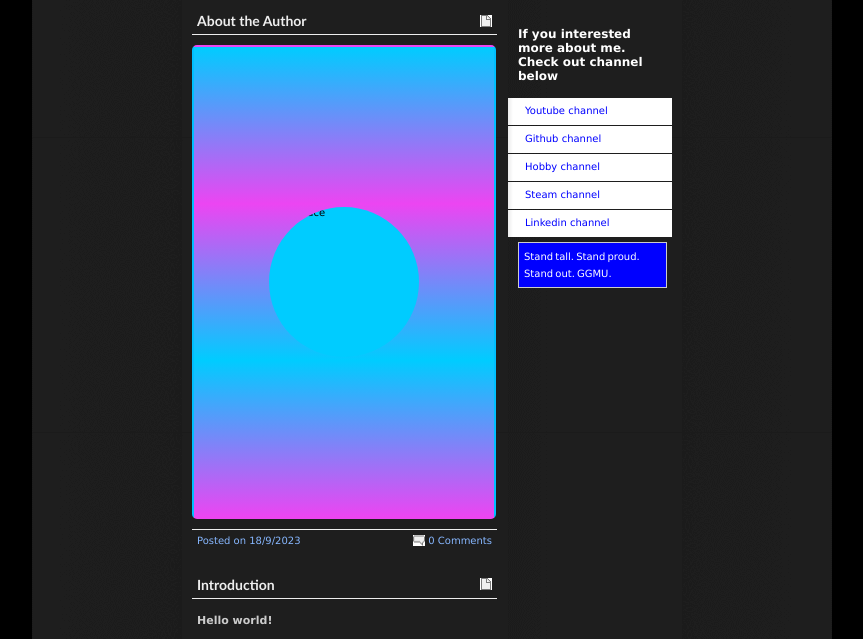
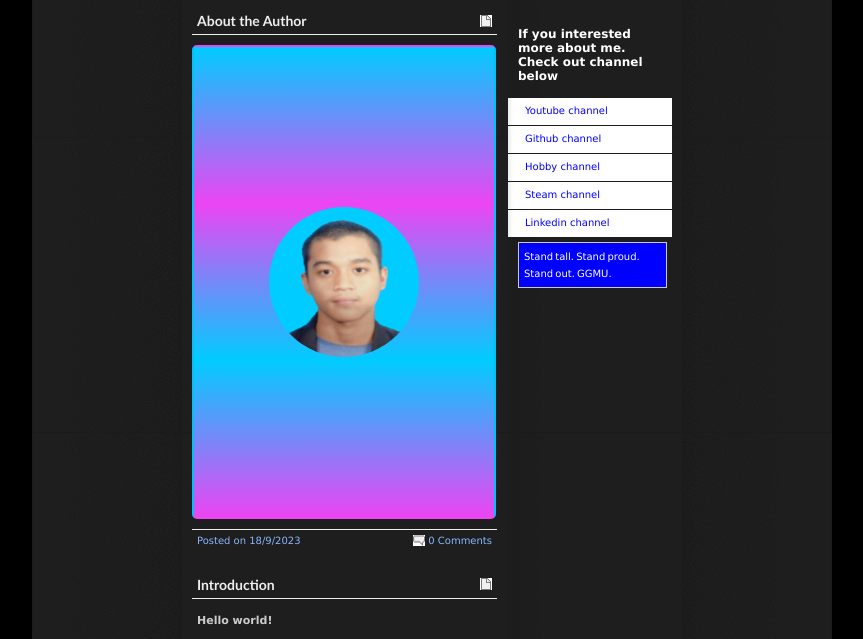
Before and after one commit to azhadzuraimi/azhadzuraimi.github.io, a plain HTML site: page index.html in a window 1280 px wide. Shown: the part 153-792 px from the top of the page, without its empty margins (208-1071 px from the left). Drawn offline with nearby package versions, Linux system fonts and the light colour scheme.

Commit message:
Update index.html

```diff
--- a/index.html
+++ b/index.html
@@ -38,7 +38,7 @@
       <div class="container-space">
         <div class="container">
           <div class="img-bio">
-            <img src="url(../images/Azhad_face.png" alt="my face">
+            <img src="./images/azhad_face.png" alt="my face">
           </div>
           <div class="text-content">
             <span>Azhad Zuraimi</span>
```
